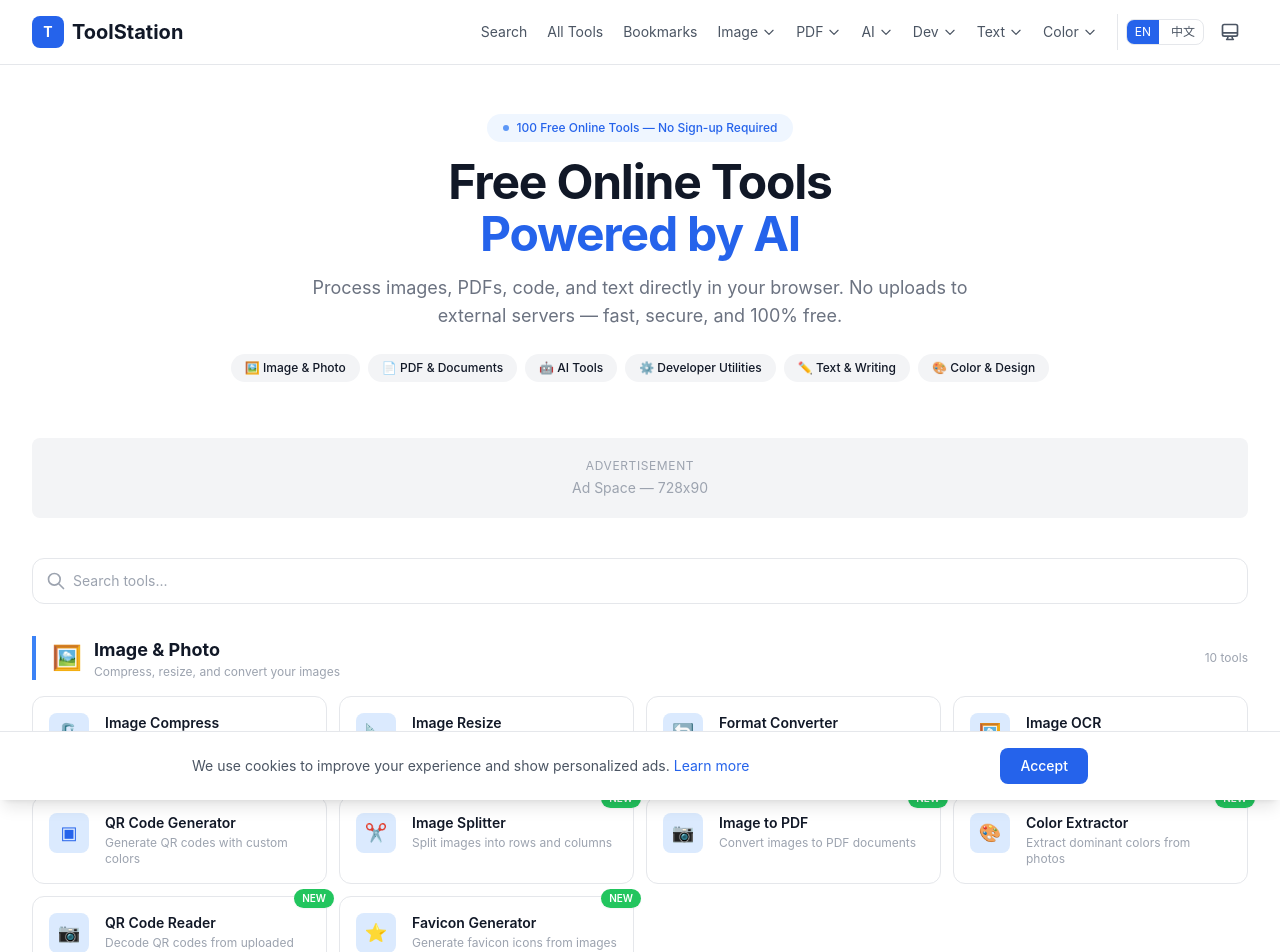
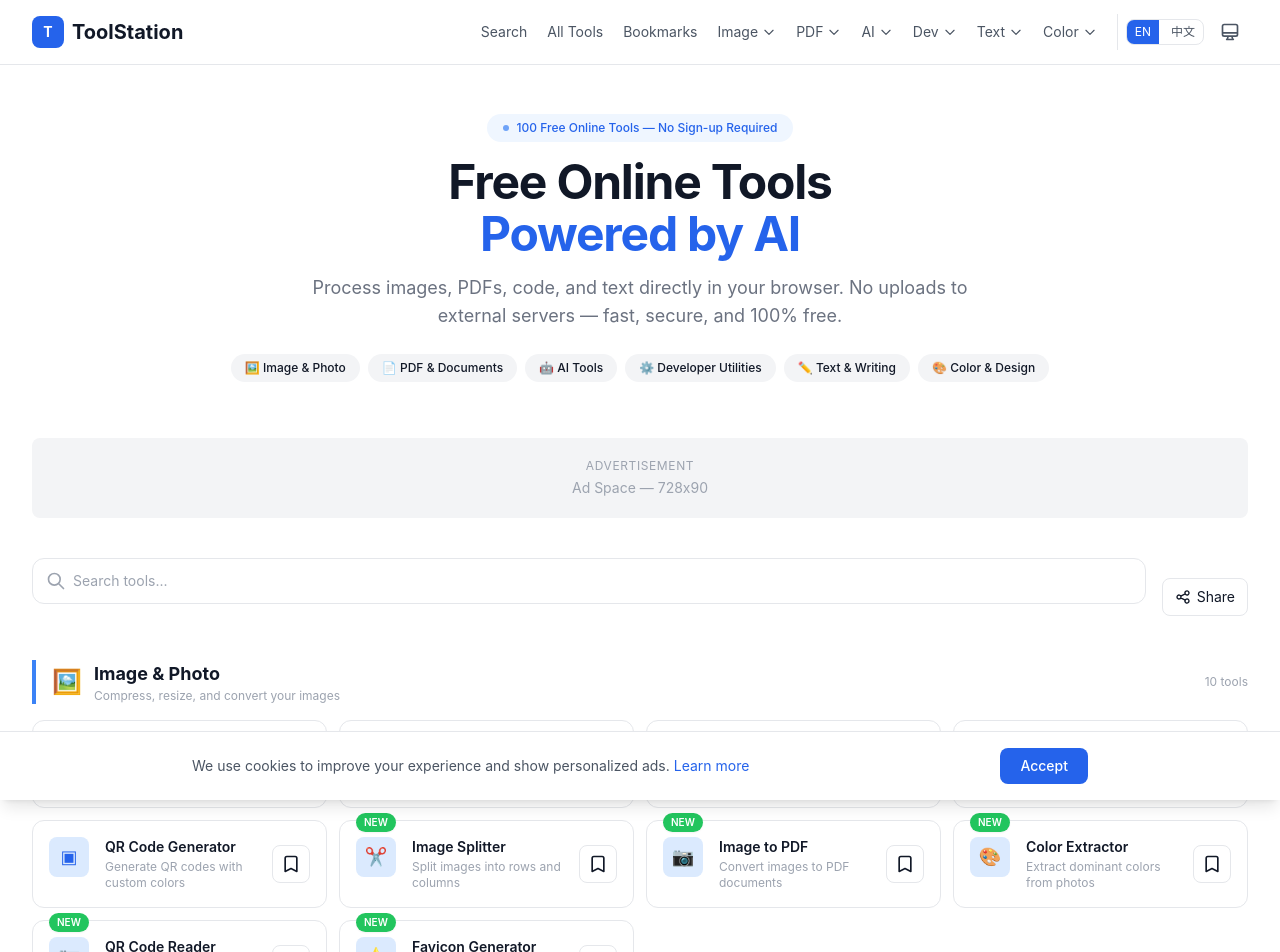
Before and after one commit to brucesunxi/tool-station, a Next.js app: page /about in a window 1280 px wide. Shown: the top 952 px of the page. Built offline with nearby package versions, Linux system fonts and the light colour scheme.

Commit message:
feat: add share button and bookmark to homepage

```diff
--- a/src/app/[locale]/page.tsx
+++ b/src/app/[locale]/page.tsx
@@ -3,6 +3,7 @@ import { useTranslations } from 'next-intl'
 import { ToolData } from '@/lib/tools'
 import ToolCard from '@/components/ToolCard'
 import ToolSearch from '@/components/ToolSearch'
+import ShareButton from '@/components/ShareButton'
 import AdBanner from '@/components/AdBanner'
 import { tools } from '@/lib/tools'
 
@@ -58,7 +59,10 @@ export default function HomePage() {
         </div>
       </section>
       <AdBanner className="mb-10 h-20" />
-      <ToolSearch tools={translatedTools} />
+      <div className="flex items-center justify-between gap-4 mb-6">
+        <div className="flex-1"><ToolSearch tools={translatedTools} /></div>
+        <ShareButton title="ToolStation - Free Online Tools" description={t('heroText')} />
+      </div>
       <div className="space-y-8">
         {categories.filter(c => c.tools.length > 0).map(cat => (
           <section key={cat.key} id={`cat-${cat.key}`}>
--- a/src/components/ToolCard.tsx
+++ b/src/components/ToolCard.tsx
@@ -1,5 +1,8 @@
+'use client'
+
 import { Link } from '@/i18n'
 import { useTranslations } from 'next-intl'
+import BookmarkButton from './BookmarkButton'
 
 interface ToolCardProps {
   title: string
@@ -24,12 +27,10 @@ export default function ToolCard({ title, description, icon, href, isNew, catego
   const colors = categoryColors[category] || categoryColors.dev
 
   return (
-    <Link
-      href={href}
-      className="group relative flex items-start gap-4 p-4 bg-white dark:bg-gray-800 rounded-xl border hover:border-blue-400 hover:shadow-md transition-all duration-200"
-    >
+    <div className="group relative flex items-start gap-4 p-4 bg-white dark:bg-gray-800 rounded-xl border hover:border-blue-400 hover:shadow-md transition-all duration-200">
+      <Link href={href} className="flex items-start gap-4 flex-1 min-w-0">
         {isNew && (
-        <span className="absolute -top-2 -right-2 bg-green-500 text-white text-[10px] px-2 py-0.5 rounded-full font-semibold shadow-sm z-10">
+          <span className="absolute -top-2 left-4 bg-green-500 text-white text-[10px] px-2 py-0.5 rounded-full font-semibold shadow-sm z-10">
             {t('new')}
           </span>
         )}
@@ -41,5 +42,9 @@ export default function ToolCard({ title, description, icon, href, isNew, catego
           <p className="text-xs text-gray-400 dark:text-gray-400 mt-0.5 line-clamp-2">{description}</p>
         </div>
       </Link>
+      <div className="shrink-0 self-center" onClick={e => e.stopPropagation()}>
+        <BookmarkButton href={href} title={title} icon={icon} category={category} />
+      </div>
+    </div>
   )
 }
```
Lines whose indentation alone changed are shown as unchanged.
